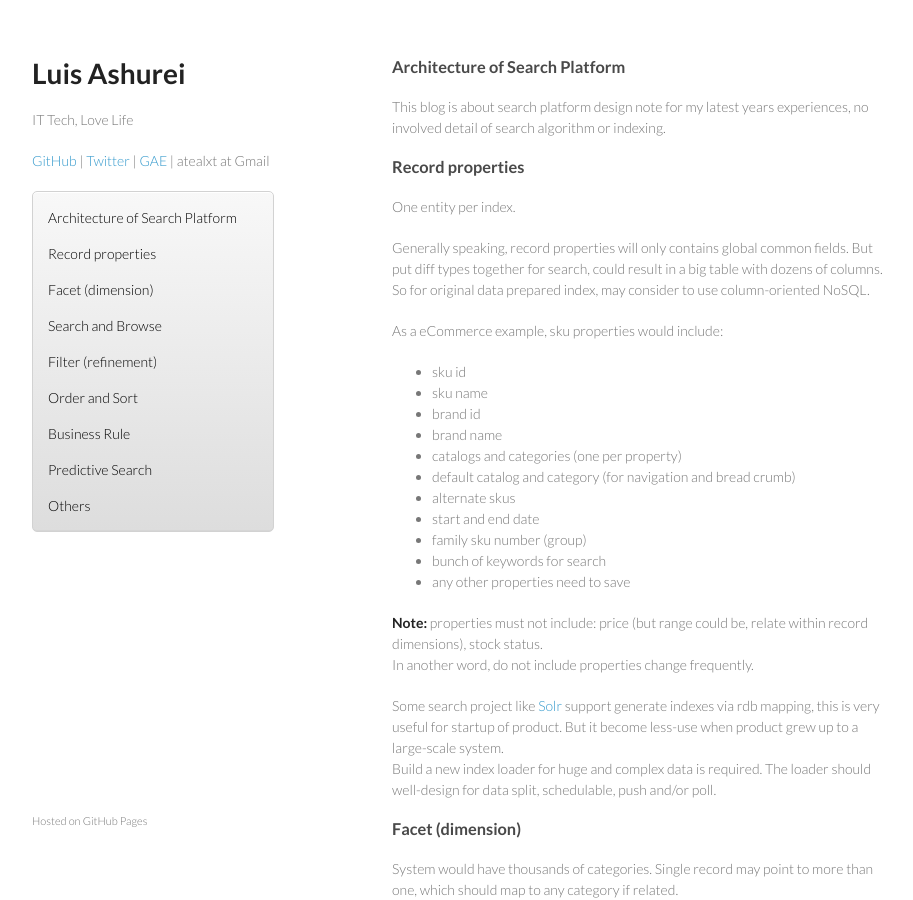
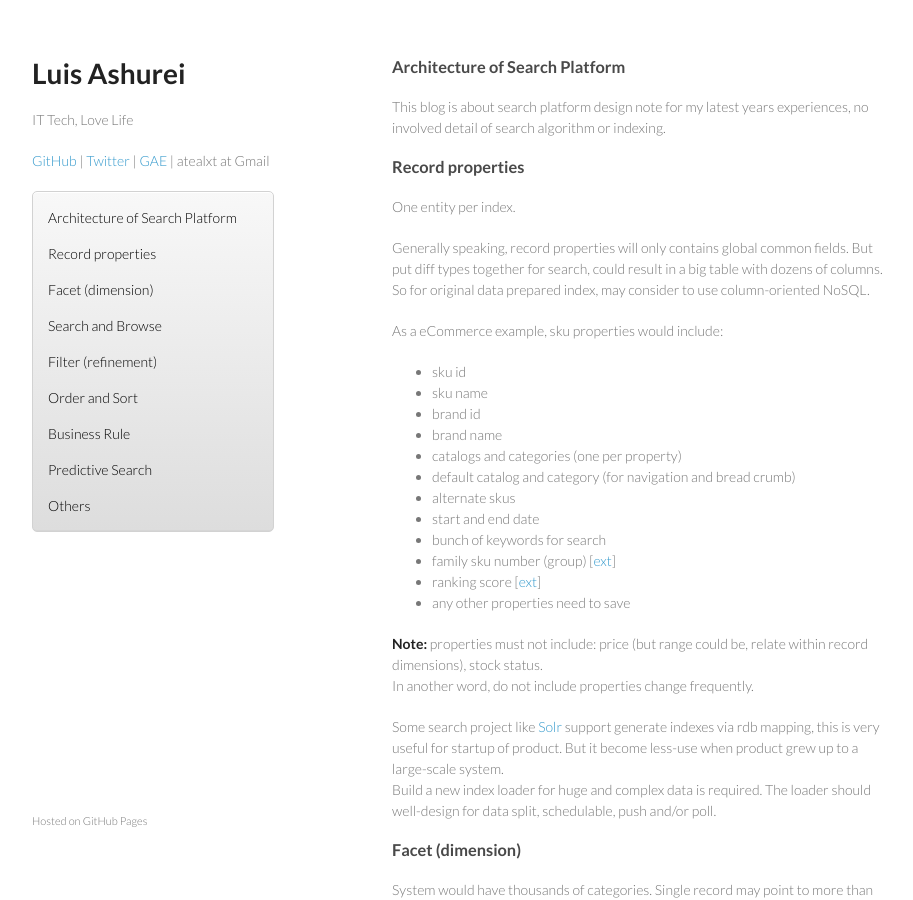
Before and after one commit to atealxt/atealxt.github.io, a Jekyll site: the page built from _posts/2014-08-20-architecture-of-search-platform.html, in a window 1280 px wide and 900 px high. Shown: the whole window, without its empty margins (178-1091 px from the left). Built offline with Jekyll 4.4.1, drawn with Linux system fonts in a browser that asks for light colours; comment, search, counter and statistics services are not loaded.

Commit message:
Update 2014-08-20-architecture-of-search-platform.html

```diff
--- a/_posts/2014-08-20-architecture-of-search-platform.html
+++ b/_posts/2014-08-20-architecture-of-search-platform.html
@@ -43,8 +43,9 @@ As a eCommerce example, sku properties would include:
   <li>default catalog and category (for navigation and bread crumb)</li>
   <li>alternate skus</li>
   <li>start and end date</li>
-  <li>family sku number (group)</li>
   <li>bunch of keywords for search</li>
+  <li>family sku number (group) [<a href="https://atealxt.github.io/2014/11/24/document-grouping-problem.html" target="_blank">ext</a>]</li>
+  <li>ranking score [<a href="https://atealxt.github.io/2015/02/28/search-result-order-issue-1.html" target="_blank">ext</a>]</li>
   <li>any other properties need to save</li>
 </ul>
 
```
